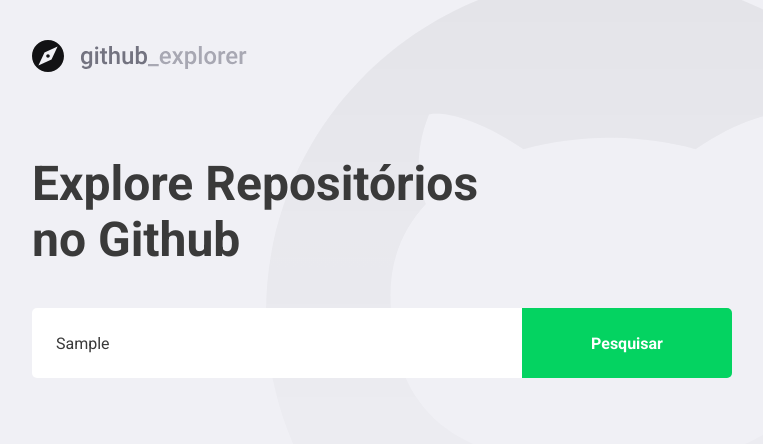
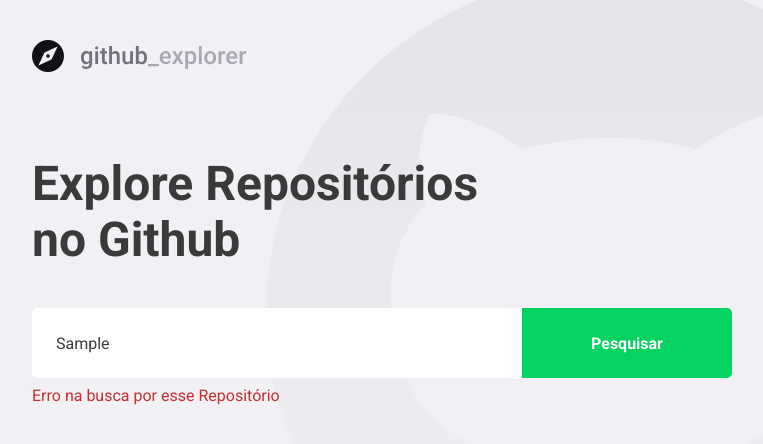
Before and after one commit to fernandof23/Github_Explore, a React (Create React App) app: page / in a window 1280 px wide. Both pictures are taken after typing "Sample" into the empty fields and a click on the button "Pesquisar". Shown: the top 444 px of the page, without its empty margins (148-911 px from the left). Built offline with nearby package versions, Linux system fonts and the light colour scheme; no server answers.

Commit message:
create validator errors to input

```diff
--- a/src/pages/Dashboard/index.tsx
+++ b/src/pages/Dashboard/index.tsx
@@ -5,7 +5,7 @@ import api from '../../services/api';
 
 import logoImage from '../../assets/logo.svg';
 
-import { Title, Form, Repositories } from './styles';
+import { Title, Form, Repositories, Error } from './styles';
 
 interface Repository {
   full_name: string;
@@ -19,18 +19,29 @@ interface Repository {
 const Dashboard: React.FC = () => {
   const [repositories, setRepositories] = useState<Repository[]>([]);
   const [newRepo, setNewRepo] = useState('');
+  const [inputError, setInputError] = useState('');
 
   async function handleAddRepository(
     event: FormEvent<HTMLFormElement>,
   ): Promise<void> {
     event.preventDefault();
+    if (!newRepo) {
+      setInputError('Digite o autor/nome do repositório');
+      return;
+    }
 
-    const response = await api.get<Repository>(`/repos/${newRepo}`);
+    try {
+      const response = await api.get<Repository>(`/repos/${newRepo}`);
 
-    const repository = response.data;
+      const repository = response.data;
 
-    setRepositories([...repositories, repository]);
-    setNewRepo('');
+      setRepositories([...repositories, repository]);
+
+      setNewRepo('');
+      setInputError('');
+    } catch (err) {
+      setInputError('Erro na busca por esse Repositório');
+    }
   }
 
   return (
@@ -46,6 +57,8 @@ const Dashboard: React.FC = () => {
         />
         <button type="submit">Pesquisar</button>
       </Form>
+
+      {inputError && <Error>{inputError}</Error>}
 
       <Repositories>
         {repositories.map((item) => (
--- a/src/pages/Dashboard/styles.ts
+++ b/src/pages/Dashboard/styles.ts
@@ -44,11 +44,15 @@ export const Form = styled.form`
   }
 `;
 
+export const Error = styled.span`
+  display: block;
+  color: #c53030;
+  margin-top: 8px;
+`;
+
 export const Repositories = styled.div`
   margin-top: 80px;
   max-width: 700px;
-
-
 
   a {
     background: #fff;
@@ -67,11 +71,9 @@ export const Repositories = styled.div`
     }
 
     & + a {
-      margin-top:16px;
+      margin-top: 16px;
     }
-
   }
-
 
   img {
     width: 64px;
@@ -81,7 +83,7 @@ export const Repositories = styled.div`
 
   div {
     margin: 0 16px;
-      flex:1;
+    flex: 1;
 
     strong {
       font-size: 20px;
@@ -99,5 +101,4 @@ export const Repositories = styled.div`
     margin-left: auto;
     color: #cbcbd6;
   }
-  }
 `;
```
Lines whose indentation alone changed are shown as unchanged.
